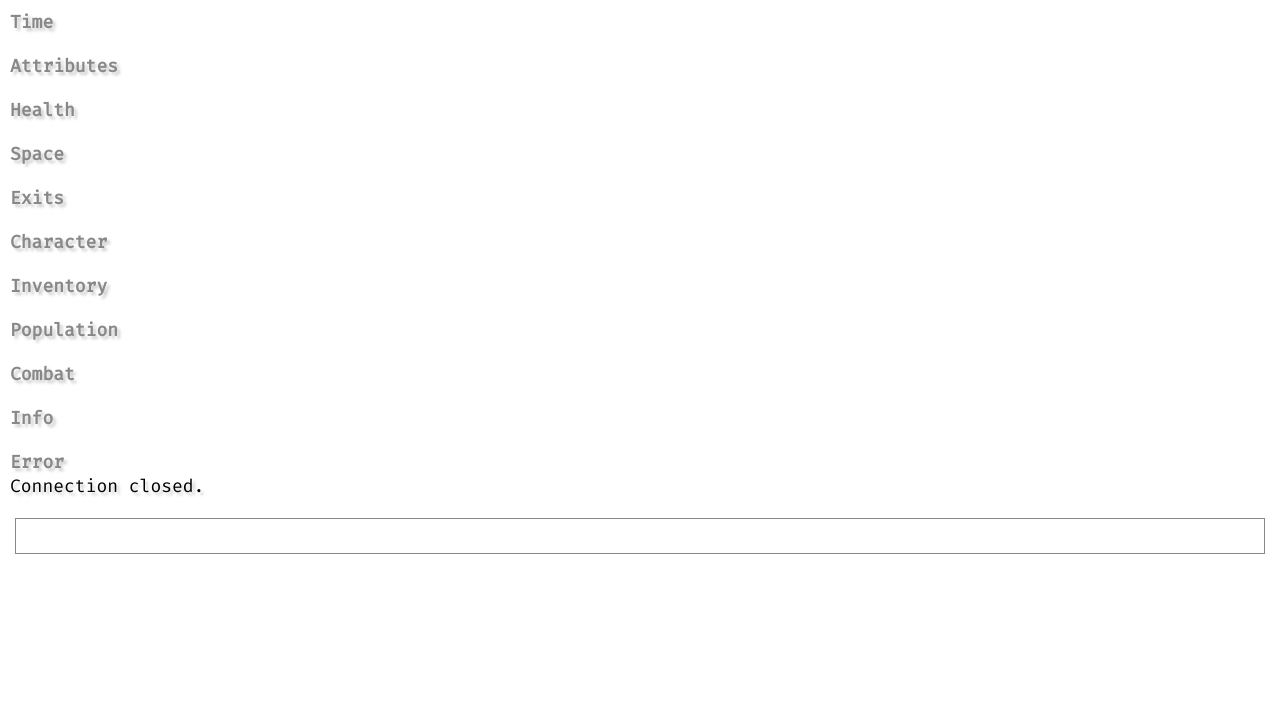
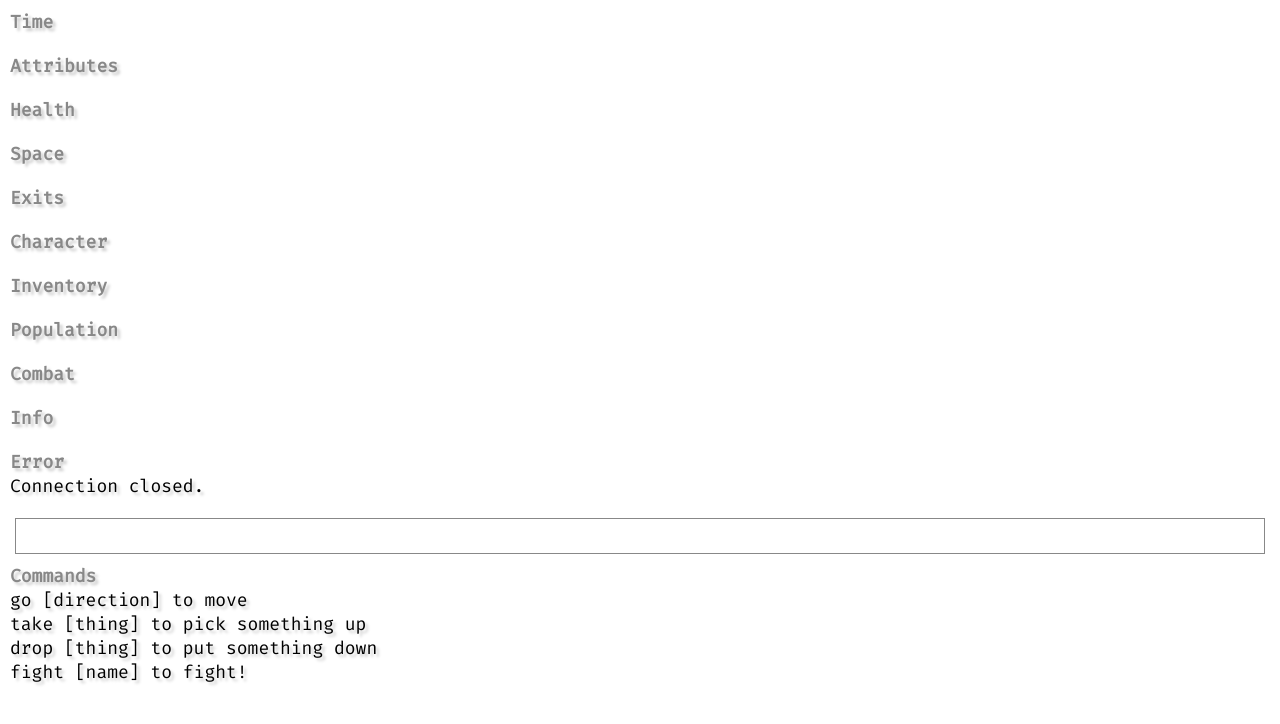
Before and after one commit to textcamp/textcamp, a plain HTML site: page site/index.html in a window 1280 px wide. Drawn offline with Linux system fonts and the light colour scheme.

Commit message:
Adding basic command docs

```diff
--- a/site/index.html
+++ b/site/index.html
@@ -69,6 +69,16 @@
         <input type="text" onkeydown="enterKey(this)" autofocus></input>
     </div>
 
+    <div id="guide">
+        <h3>Commands</h3>
+        <ul>
+            <li><code>go [direction]</code> to move</li>
+            <li><code>take [thing]</code> to pick something up</li>
+            <li><code>drop [thing]</code> to put something down</li>
+            <li><code>fight [name]</code> to fight!</li>
+        </ul>
+    </div>
+
     <script src="tc.js"></script>
 </body>
 
```
